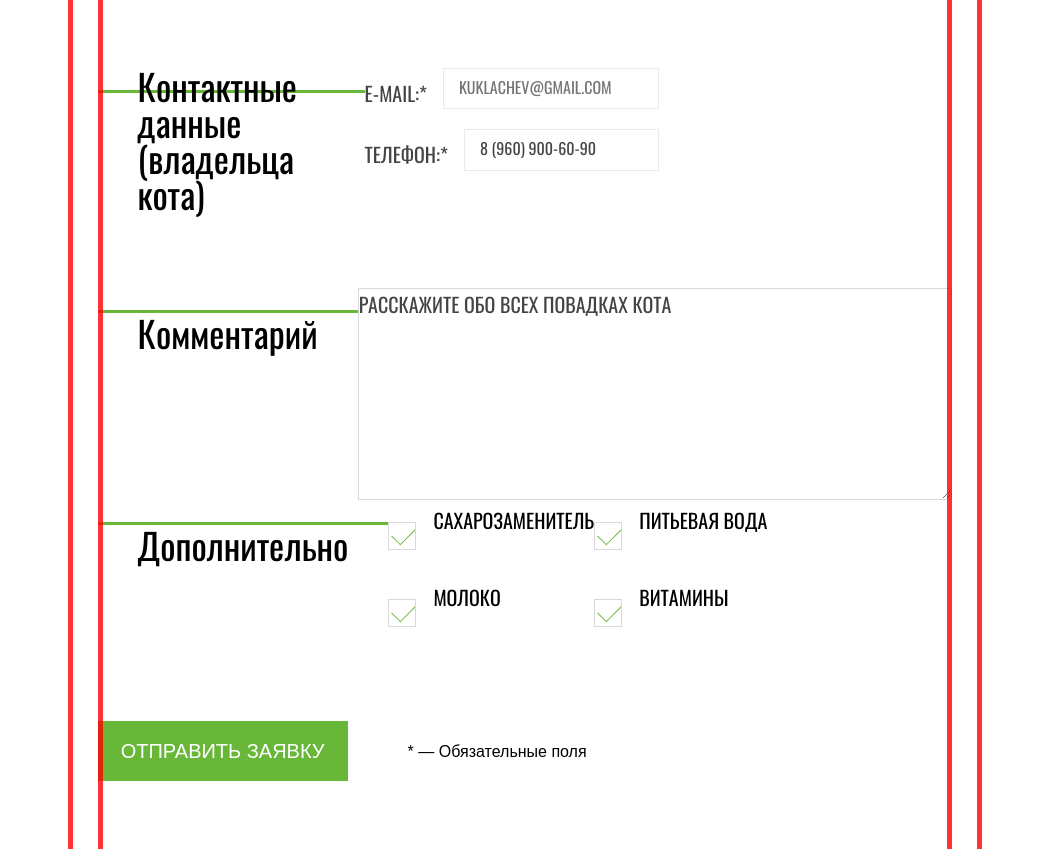
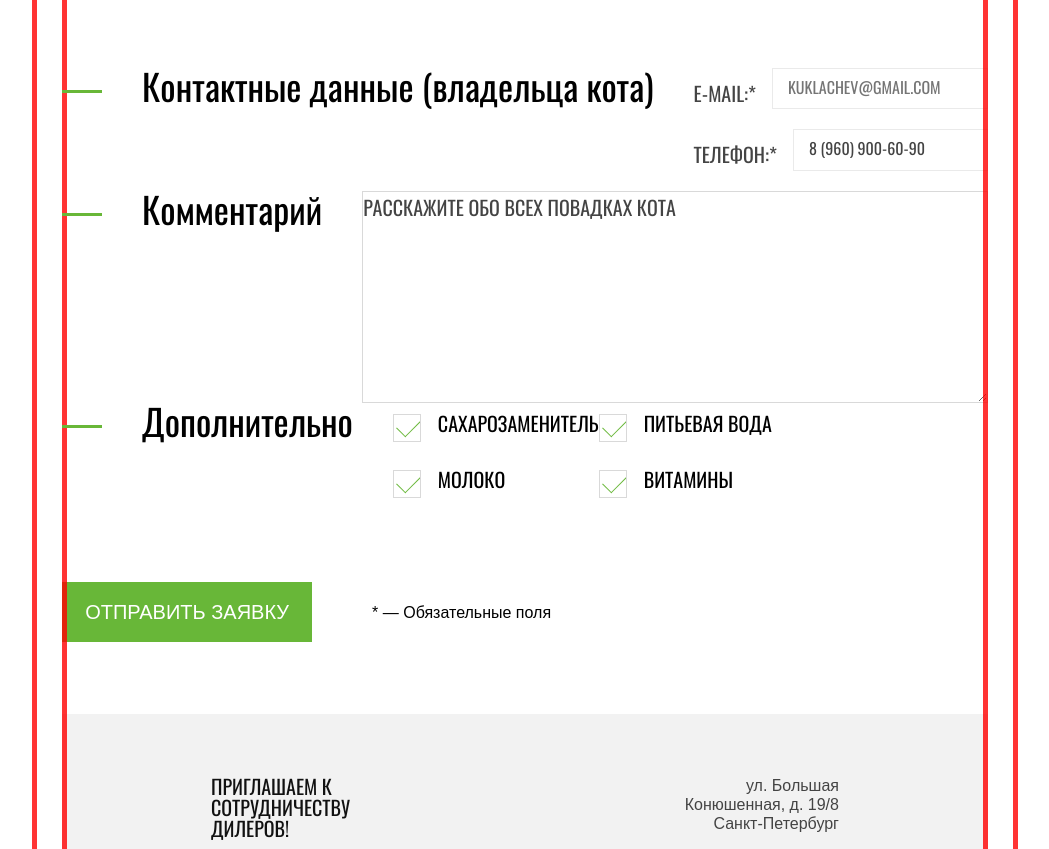
Before and after one commit to Serafima93/1247093-cat-energy-20, a website: page source/form.html in a window 1280 px wide. Shown: the part 613-1462 px from the top of the page, without its empty margins (115-1164 px from the left). Drawn offline with nearby package versions, Linux system fonts and the light colour scheme; files that its build step writes are made by us from their sources.

Commit message:
z-index-2

```diff
--- a/source/form.html
+++ b/source/form.html
@@ -82,7 +82,9 @@
           </fieldset>
         </div>
         <fieldset class="form__contacts options">
-          <h3 class="options__name options__name--contact">Контактные данные (владельца кота)</h3>
+          <div class="options__title">
+            <h2 class="options__name options__name--contact">Контактные данные (владельца кота)</h2>
+          </div>
           <div class="options__communication">
             <div class="options__selections options__selections--data">
               <label for="email" class="options__label options__label--data">E-mail:*</label>
@@ -93,13 +95,18 @@
           </div>
         </fieldset>
         <fieldset class="form__comment options">
-          <h3 class="options__name options__name--comment">Комментарий</h3>
+          <div class="options__title">
+            <h2 class="options__name options__name--comment">Комментарий</h2>
+          </div>
           <textarea name="comment" id="comment-field" rows="7" cols="20"
             class="options__comment">Расскажите обо всех повадках кота</textarea>
         </fieldset>
 
         <fieldset class="form__additional options">
-          <h3 class="options__name options__name--additional">Дополнительно</h3>
+          <div class="options__title">
+
+            <h2 class="options__name options__name--additional">Дополнительно</h2>
+          </div>
           <div class="options__wrap">
             <div class="options__selections options__selections--components">
               <input type="checkbox" id="sugar" checked class="visually-hidden">
--- a/source/less/blocks.less/options.less
+++ b/source/less/blocks.less/options.less
@@ -6,11 +6,11 @@
   text-align: start;
 }
 
-.options__name::after {
+.options__title::before {
   content: "";
   position: absolute;
   left: 0;
-  top: 0%;
+  top: 0;
   height: 3px;
   width: 100%;
   background-color: @bright-green;
@@ -30,10 +30,13 @@
   padding-left: 40px;
   padding-right: 40px;
   font-weight: 400;
-  margin: 0;
+  margin-top: 0;
+  margin-bottom: 0;
+  margin-left: 40px;
+  margin-right: 0;
   width: auto;
-  position: relative;
-
+  display: inline-block;
+  background-color: @basic-white;
 
   @media (min-width: @tablet-width) {
     font-size: 36px;
@@ -42,26 +45,17 @@
   }
 }
 
+.options__title {
+  position: relative;
+  z-index: 2;
+}
 
 .options__name--contact {
   max-width: 187px;
 
-  @media (min-width: @desktop-width) {
+  @media (min-width: @tablet-width) {
     max-width: 100%;
   }
-}
-
-.options__name--additional {
-  margin-bottom: 34px;
-  padding-top: 27px;
-
-  @media (min-width: @tablet-width) {
-    padding-bottom: 57px;
-  }
-}
-
-.options__name--comment {
-  padding-top: 27px;
 }
 
 .options__selections--data {
```
